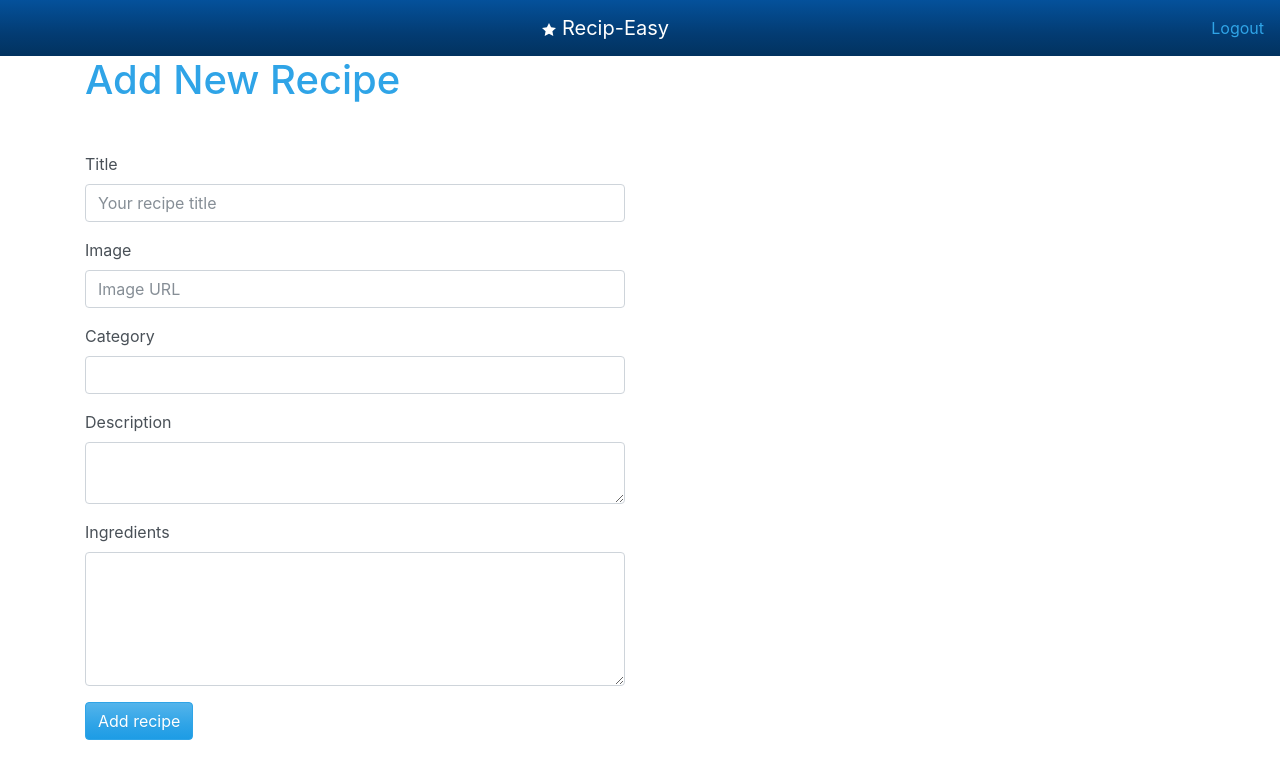
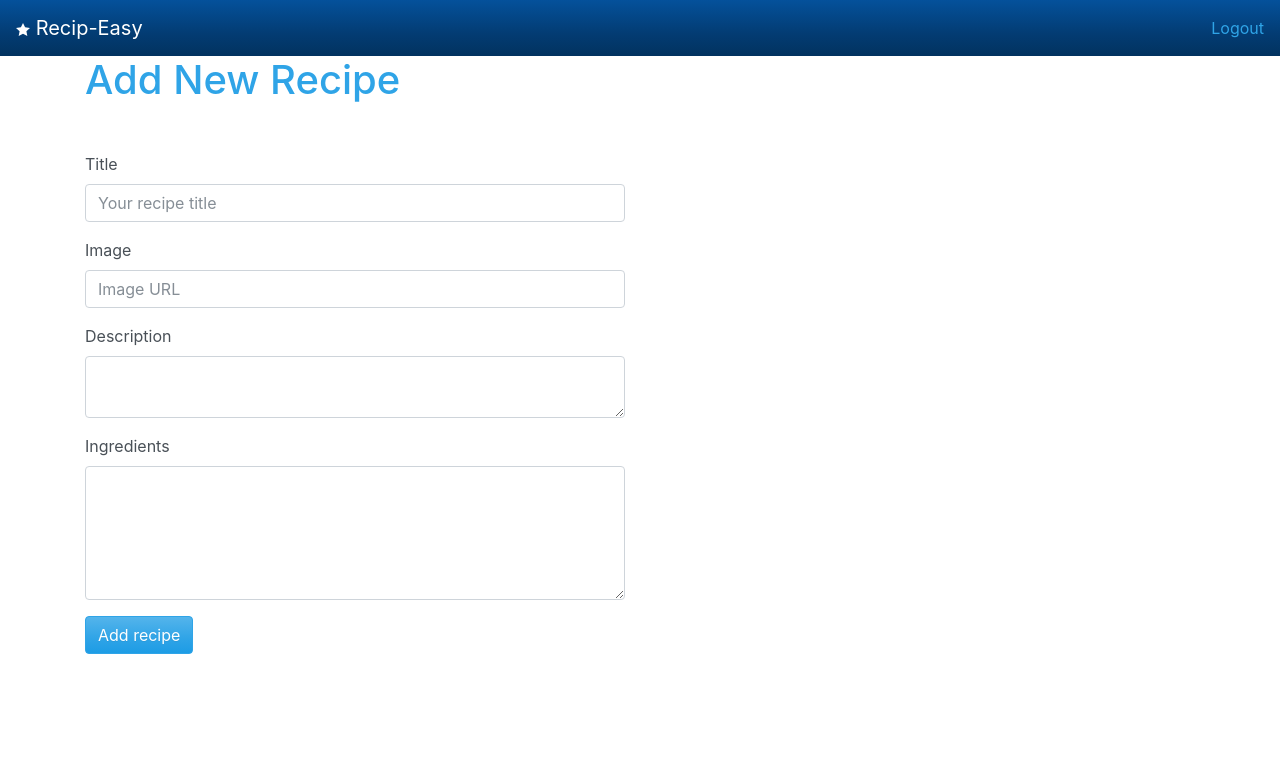
Before and after one commit to Noomgeo/Recip-Easy, a Flask app: page /recipes/new/ in a window 1280 px wide. Shown: the top 779 px of the page. Run offline with Flask 2, Linux system fonts and the light colour scheme; some libraries are stand-ins or nearby versions.

Commit message:
After corrections of doublons

```diff
--- a/templates/add_recipe.html
+++ b/templates/add_recipe.html
@@ -15,10 +15,6 @@
 			    <input type="text" class="form-control" id="image" name="recipe-image" placeholder="Image URL">
 			  </div>
 			  <div class="form-group">
-    			  <label for="category">Category</label>
-    			  <input type="text" class="form-control" id="category" name="recipe-category">
-  			  </div>
-			  <div class="form-group">
 			    <label for="description">Description</label>
 			    <textarea class="form-control" id="description" name="recipe-description" rows="2"></textarea>
 			  </div>
--- a/templates/base.html
+++ b/templates/base.html
@@ -16,7 +16,6 @@
 <body>
   <nav class="navbar navbar-dark bg-dark">
     <a class="navbar-brand" href="">
-    <a class="navbar-brand" href="{{ url_for('show_recipes') }}">
       <img src="{{ url_for('static', filename='icons/star.svg') }}" />
       Recip-Easy
     </a>
--- a/templates/login.html
+++ b/templates/login.html
@@ -7,7 +7,6 @@
 			<form method="post">
 				<div class="row mb-3 justify-content-center">
 					<div class="col">
-						<input type="text" name="username" required class="form-control-lg" id="username" placeholder="Username">
 						<input type="text" name="username" required class="form-control-lg" id="username" placeholder="User name">
 					</div>
 				</div>
@@ -27,7 +26,6 @@
 				{% for message in messages %}
 					<div class="alert alert-info">
 						{{ message }}
-					</div>\
 					</div>
 				{% endfor %}
 			</div>
--- a/templates/recipe.html
+++ b/templates/recipe.html
@@ -9,7 +9,6 @@
   				<div class="row no-gutters">
     				<div class="col-md-4">
       					<img src="" class="card-img recipe-image" alt="an image of ">
-      					<img src="{{ recipe.image_URL }}" class="card-img recipe-image" alt="an image of {{ recipe.title }}">
     				</div>
     		<div class="col-md-8">
       <div class="card-body">
@@ -18,10 +17,6 @@
         <p class="card-text">{{ recipe.description }}</p>
         <p class="ingredients-text"></p>
         <p class="ingredients-text"></p>
-        <h6>View count <span class="badge badge-secondary">{{ popularity }}</span></h6>
-        <p class="card-text">{{ recipe.description }}</p>
-        <p class="ingredients-text">{{ recipe.ingredients }}</p>
-        <p class="ingredients-text">{{ recipe.category }}</p>
       </div>
     </div>
   </div>
```
